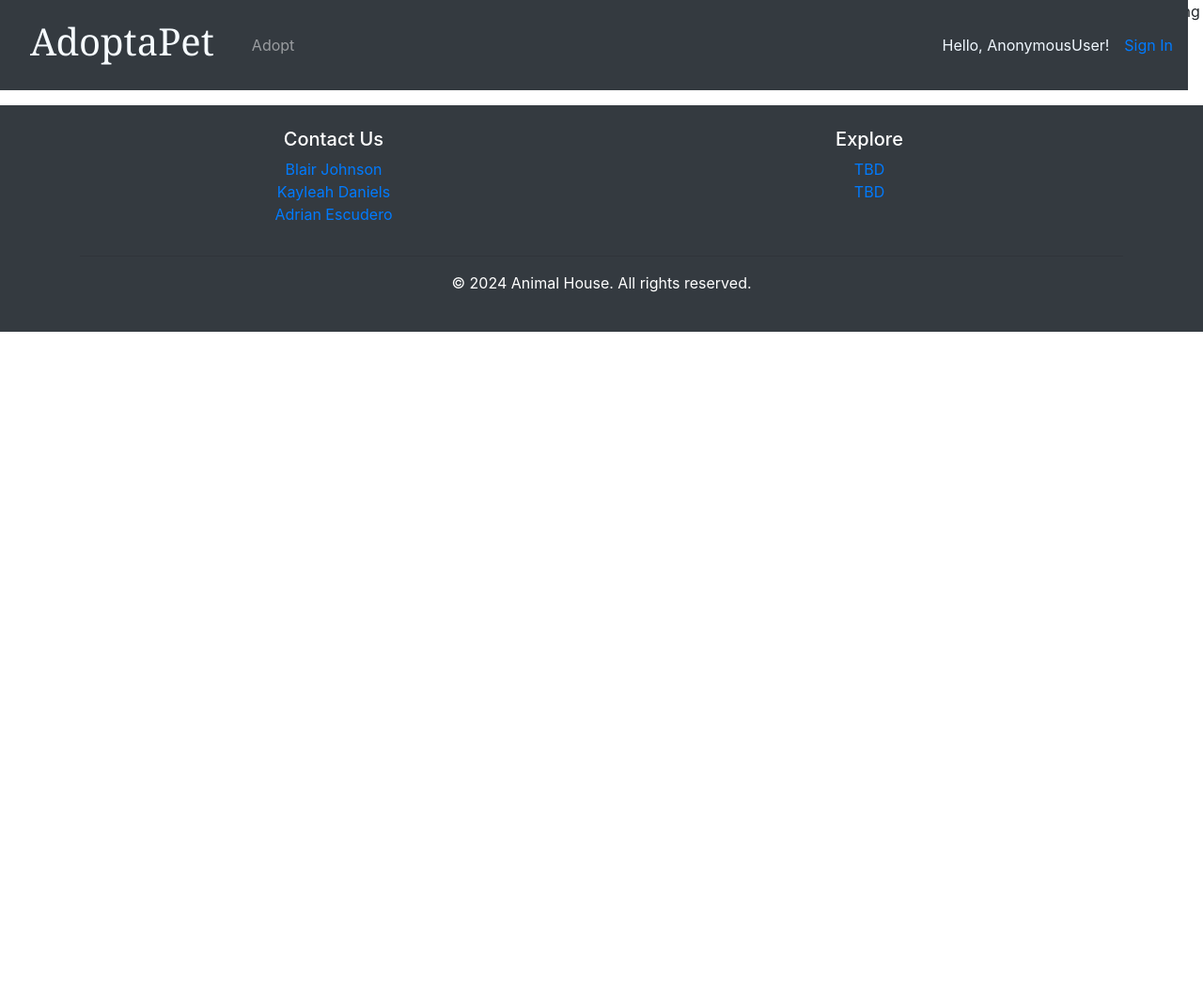
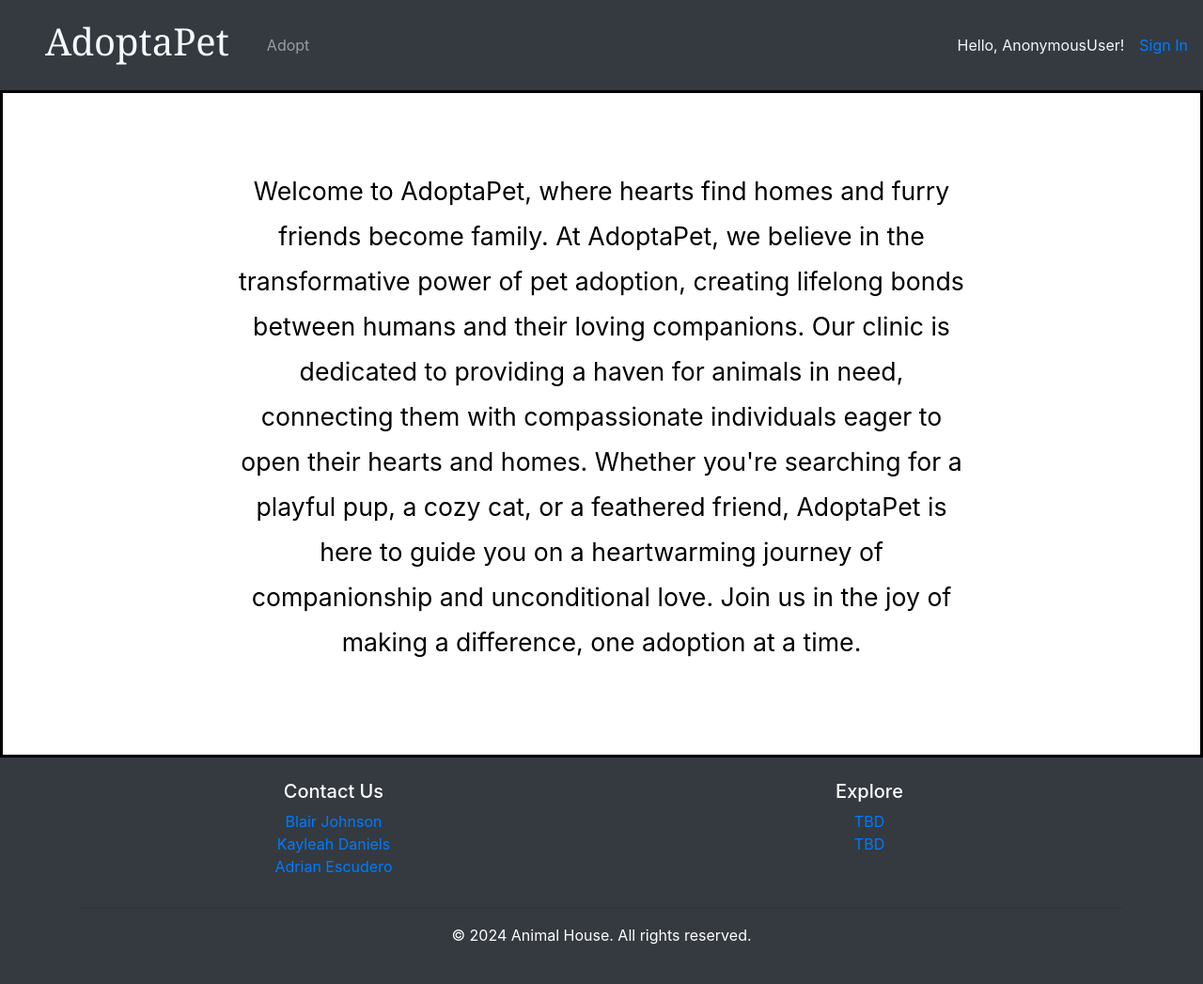
Before and after one commit to aescudero24/UnitProject-U6, a Django app: page /home/ in a window 1280 px wide. Shown: the whole page at 94% size. Before the commit the page ends 353 px from the top, so only its background shows below. Run offline with Django 5.2, Linux system fonts and the light colour scheme; some libraries are stand-ins or nearby versions.

Commit message:
For Kayleah Iiori Daniels

```diff
--- a/app/static/styles.css
+++ b/app/static/styles.css
@@ -3,11 +3,7 @@
     margin: 0;
 }
 
-.navbar {
-    right: 1em;
-    width: 100%;
 
-}
 .mr-3{
     color: aliceblue;
 }
@@ -68,5 +64,21 @@
     justify-content: center;
 }
 .intoParagraph{
-
+    border: solid;
+    display: flex;
+    color: rgb(0, 0, 0);
+    position: relative;
+    justify-content: center;
+    text-align: center;
+    height: auto;
+    width: 100%;
+    border-color:black
 }
+.into{
+    display: flex;
+    justify-content: center;
+    width:35em;
+    font-size: 20pt;
+    line-height: 1.8em;
+    padding: 10vh;
+}
--- a/app/templates/base.html
+++ b/app/templates/base.html
@@ -16,7 +16,7 @@
   </head>
   <body>
     {% comment "navbar" %}{% endcomment %}
-    <nav class="navbar navbar-expand-lg navbar-dark bg-dark position-fixed right-1em">
+    <nav class="navbar navbar-expand-lg navbar-dark bg-dark">
         <button
           class="navbar-toggler"
           type="button"
--- a/app/templates/home.html
+++ b/app/templates/home.html
@@ -2,7 +2,7 @@
 {% extends "base.html" %}
 {% block content %}
 {%load static%}
-
-<p class='intoParagraph'>Welcome to AdaptaPet, where hearts find homes and furry friends become family. At AdaptaPet, we believe in the transformative power of pet adoption, creating lifelong bonds between humans and their loving companions. Our clinic is dedicated to providing a haven for animals in need, connecting them with compassionate individuals eager to open their hearts and homes. Whether you're searching for a playful pup, a cozy cat, or a feathered friend, AdaptaPet is here to guide you on a heartwarming journey of companionship and unconditional love. Join us in the joy of making a difference, one adoption at a time.</p>
-
+<div class='intoParagraph'>
+<p class='into'>Welcome to AdoptaPet, where hearts find homes and furry friends become family. At AdoptaPet, we believe in the transformative power of pet adoption, creating lifelong bonds between humans and their loving companions. Our clinic is dedicated to providing a haven for animals in need, connecting them with compassionate individuals eager to open their hearts and homes. Whether you're searching for a playful pup, a cozy cat, or a feathered friend, AdoptaPet is here to guide you on a heartwarming journey of companionship and unconditional love. Join us in the joy of making a difference, one adoption at a time.</p>
+</div>
 {% endblock content %}
```
